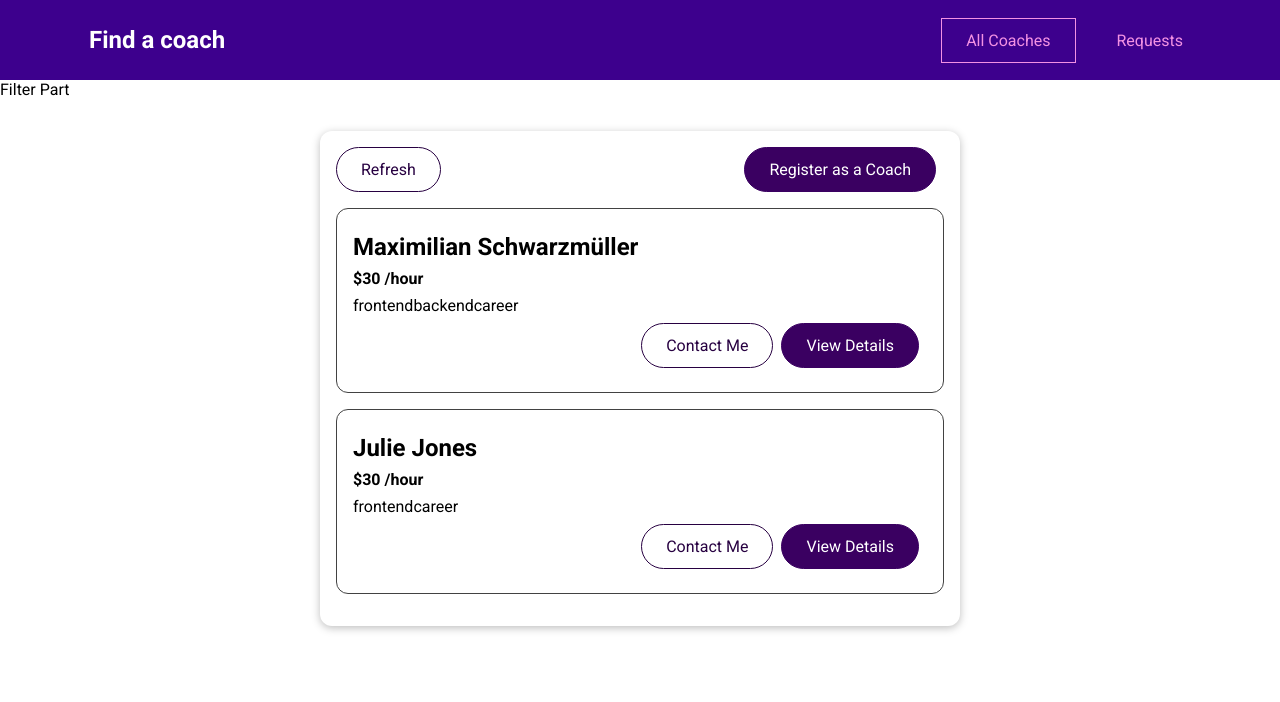
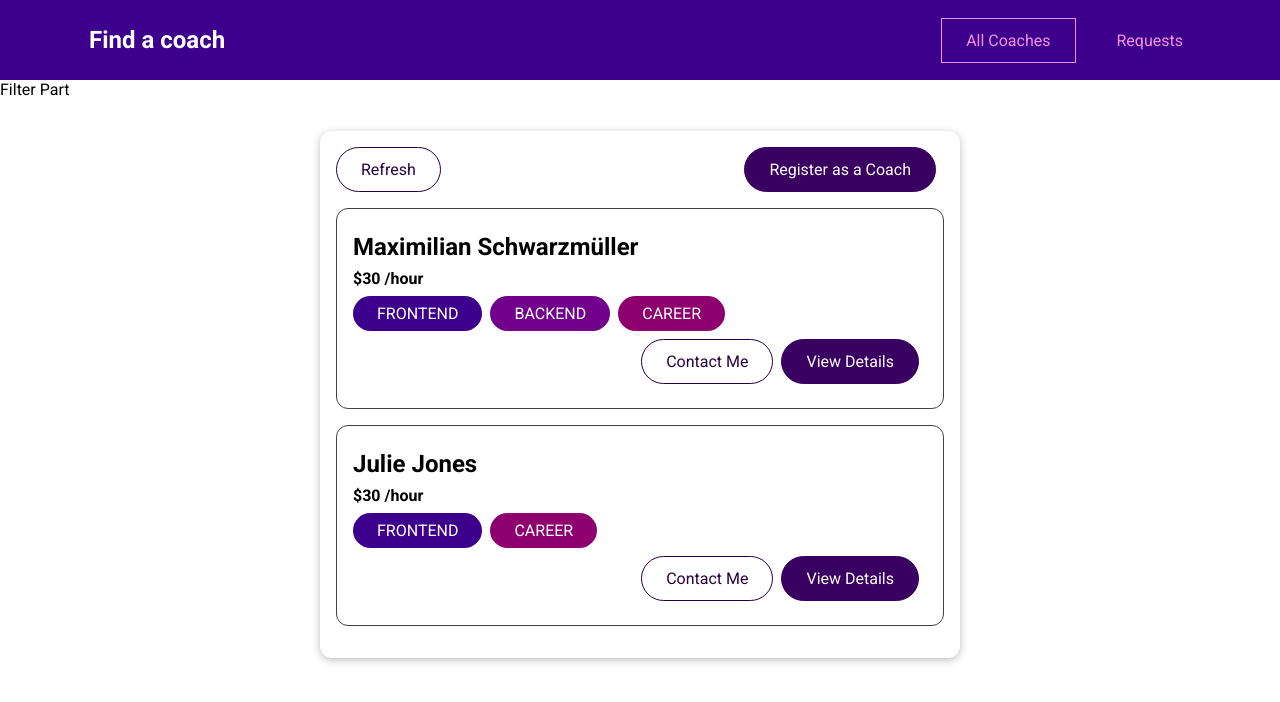
Before and after one commit to JPS09/VueJS_MainProject_FindACoach, a Vue app: page /coaches in a window 1280 px wide. Shown: the top 702 px of the page. Built offline with nearby package versions, Linux system fonts and the light colour scheme.

Commit message:
Added usage of badge in coachItem

```diff
--- a/src/components/coaches/CoachItem.vue
+++ b/src/components/coaches/CoachItem.vue
@@ -3,7 +3,7 @@
     <h3>{{ fullName }}</h3>
     <h4>${{ rate }} /hour</h4>
     <div>
-      <span v-for="area in areas" :key="area">{{ area }}</span>
+      <base-badge v-for="area in areas" :key="area" :type='area' :title='area'></base-badge>
     </div>
     <div class="actions">
       <base-button mode="outline" link :to="coachContactLink">
--- a/src/main.js
+++ b/src/main.js
@@ -4,11 +4,13 @@ import router from './router.js';
 import store from './store/index.js';
 import BaseCard from './ui/BaseCard.vue';
 import BaseButton from './ui/BaseButton.vue';
+import BaseBadge from './ui/BaseBadge.vue';
 
 const app = createApp(App);
 
 app.component('base-card', BaseCard);
 app.component('base-button', BaseButton);
+app.component('base-badge', BaseBadge);
 
 app.use(store);
 app.use(router);
```
